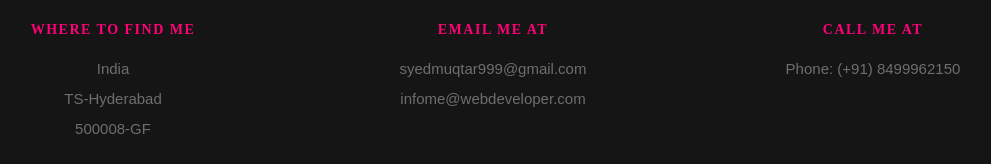
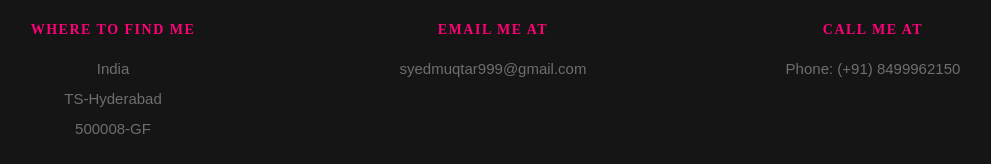
Before and after one commit to WWWebDeveloper/P, a plain HTML site: page portfolio/index.html in a window 1280 px wide. Shown: the part 8855-9019 px from the top of the page, without its empty margins (147-1138 px from the left). Drawn offline with Linux system fonts and the light colour scheme; files whose address does not match are found by name; a web font is replaced by a local one.

Commit message:
Update index.html

```diff
--- a/portfolio/index.html
+++ b/portfolio/index.html
@@ -928,7 +928,6 @@
    			<h5>Email Me At</h5>
 
    			<p>syedmuqtar999@gmail.com<br>
-			   	infome@webdeveloper.com
 			   </p>
 
    		</div>
```
